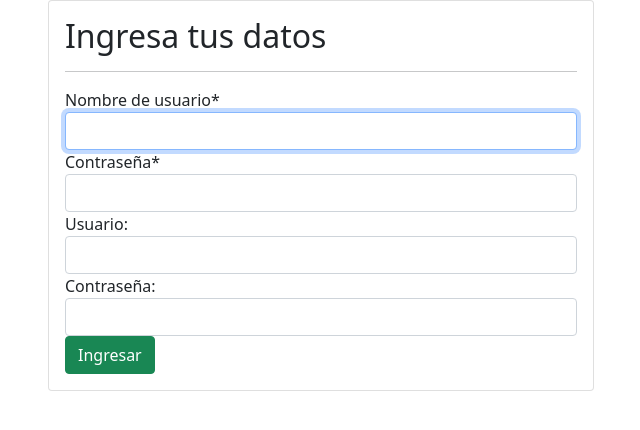
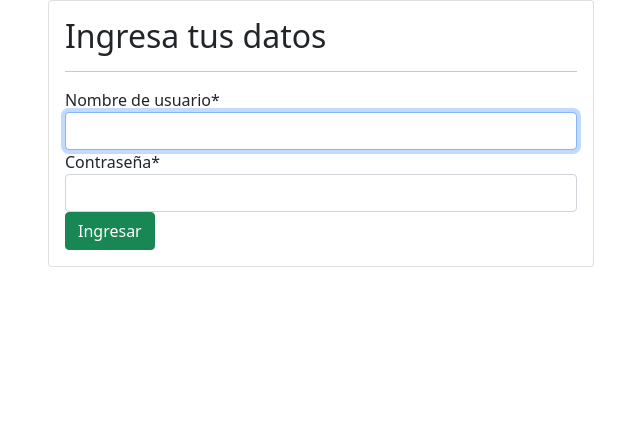
Before and after one commit to MiguelGaticaBestNick123/HomelessOriginalNdeah, a Django app: page /accounts/login/ in a window 1280 px wide. Shown: the top 430 px of the page, without its empty margins (319-959 px from the left). Run offline with Django 4.2, Linux system fonts and the light colour scheme; parts of the project's set-up code (start-up, migrations or seed data) failed here and were passed over; some libraries are stand-ins or nearby versions.

Commit message:
forms creado

```diff
--- a/aplicacion/templates/registration/login.html
+++ b/aplicacion/templates/registration/login.html
@@ -33,15 +33,6 @@
                         <form action="" method="post">
                             {% csrf_token %}
                             {{ form | crispy }}
-                            <div class="form-group">
-                                <label for="id_username">Usuario:</label>
-                                {{ form.username }}
-                            </div>
-                            <div class="form-group">
-                                <label for="id_password">Contraseña:</label>
-                                {{ form.password }}
-                            </div>
-
 
                             <input type="submit" value="Ingresar" class="btn btn-success float-right">
                         </form>
```
Also changed, not shown: aplicacion/forms.py (added, +9 -0 lines), aplicacion/views.py (+13 -1 lines).
